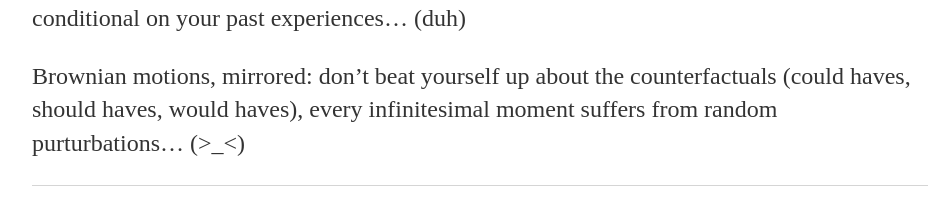
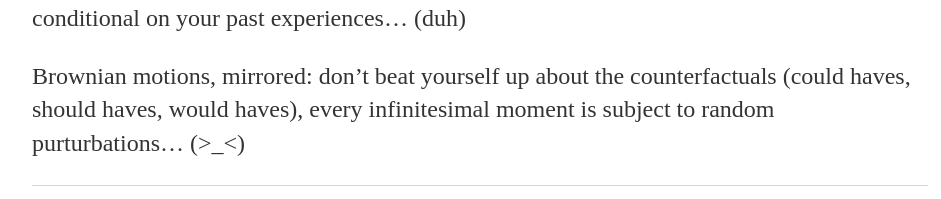
Before and after one commit to shenglih/shenglih.github.io, a Jekyll site: the page built from _posts/2017-07-27-post2.md, in a window 1280 px wide. Shown: the part 528-727 px from the top of the page, without its empty margins (160-1101 px from the left). Built offline with Jekyll 4.4.1, drawn with Linux system fonts in a browser that asks for light colours.

Commit message:
Update 2017-07-27-post2.md

```diff
--- a/_posts/2017-07-27-post2.md
+++ b/_posts/2017-07-27-post2.md
@@ -10,4 +10,4 @@ Memorylessness of Poisson processes: whatever happened in the past goes away, wi
 
 Doob martingale: whatever priors and beliefs you held have led you to a more stable self, conditional on your past experiences... (duh)
 
-Brownian motions, mirrored: don't beat yourself up about the counterfactuals (could haves, should haves, would haves), every infinitesimal moment suffers from random purturbations... (>_<)
+Brownian motions, mirrored: don't beat yourself up about the counterfactuals (could haves, should haves, would haves), every infinitesimal moment is subject to random purturbations... (>_<)
```
